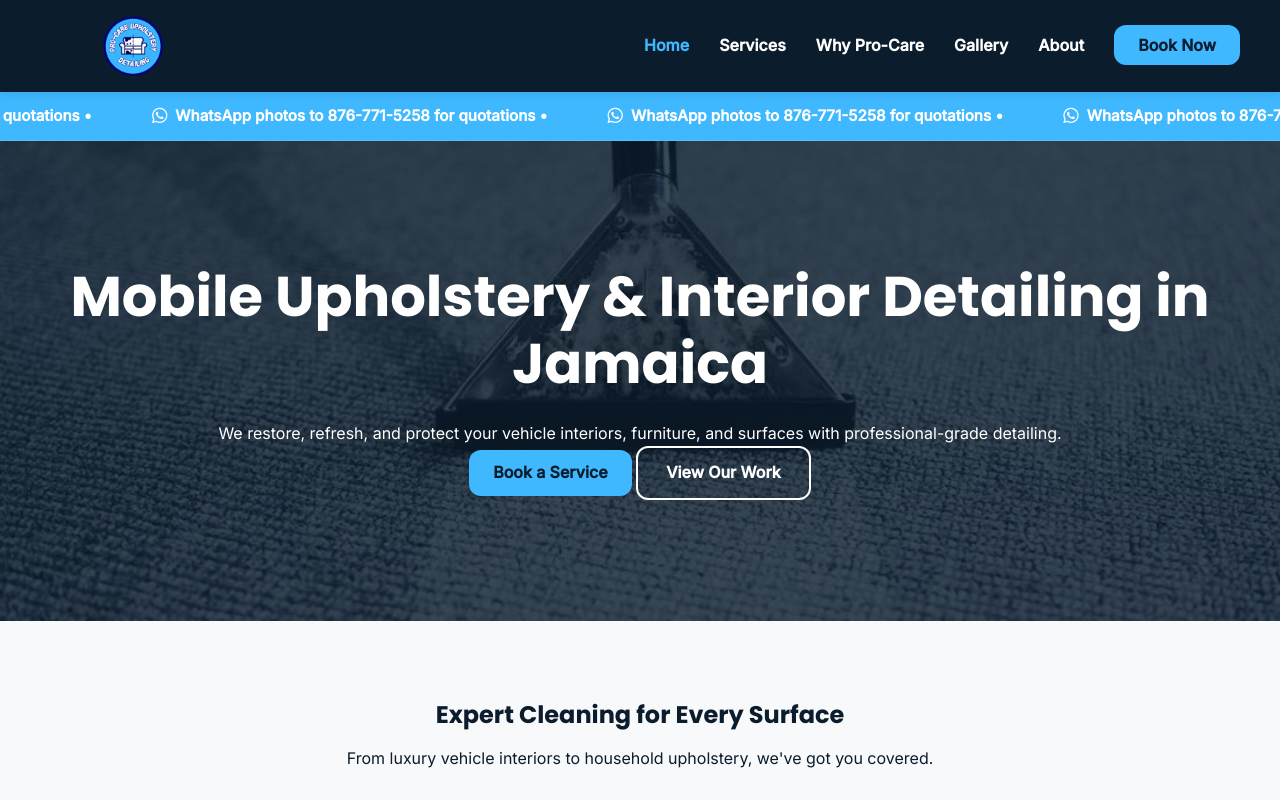
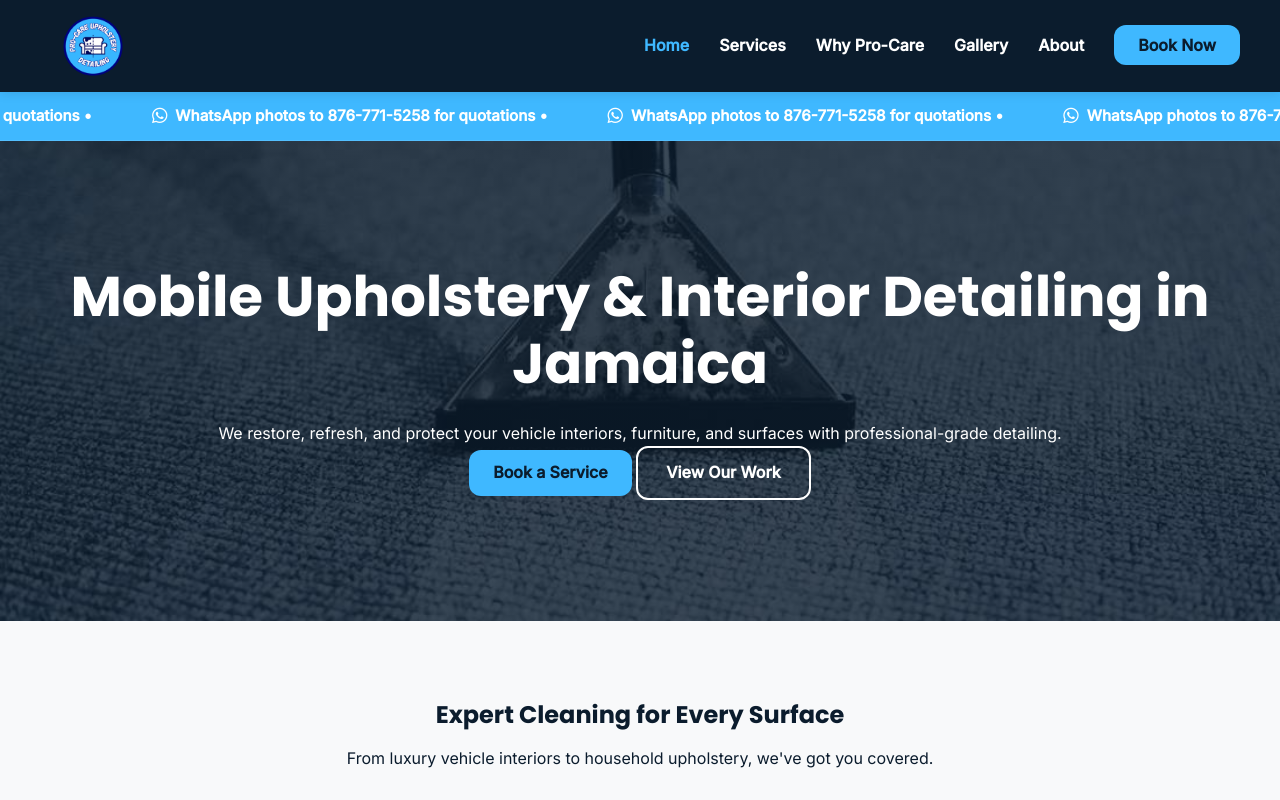
Before and after one commit to jbogle28/Pro-Care-Detailing-Landing-Page, a plain HTML site: page index.html in a window 1280 px wide. Shown: the top 800 px of the page. Drawn offline with Linux system fonts and the light colour scheme.

Commit message:
Update layout.css

```diff
--- a/css/layout.css
+++ b/css/layout.css
@@ -84,7 +84,7 @@
 }
 
 .menu-logo{
-    padding-left: 60px;
+    padding-left: 20px;
     max-height: 60px;
     width: auto;
     display: block;
@@ -578,4 +578,5 @@
     .video-item {
         height: 200px; /* Slightly shorter for smaller screens */
     }
+
 }
```
